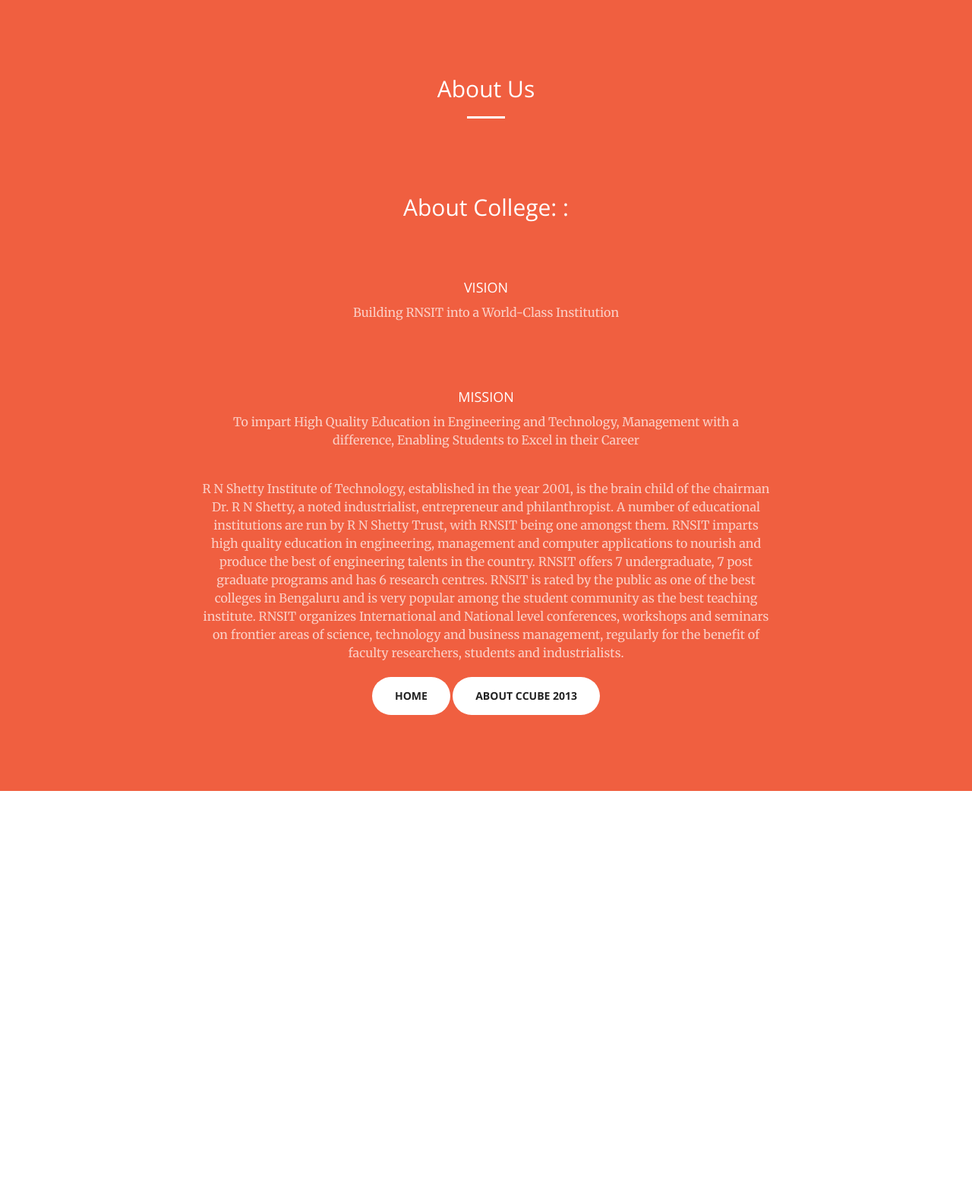
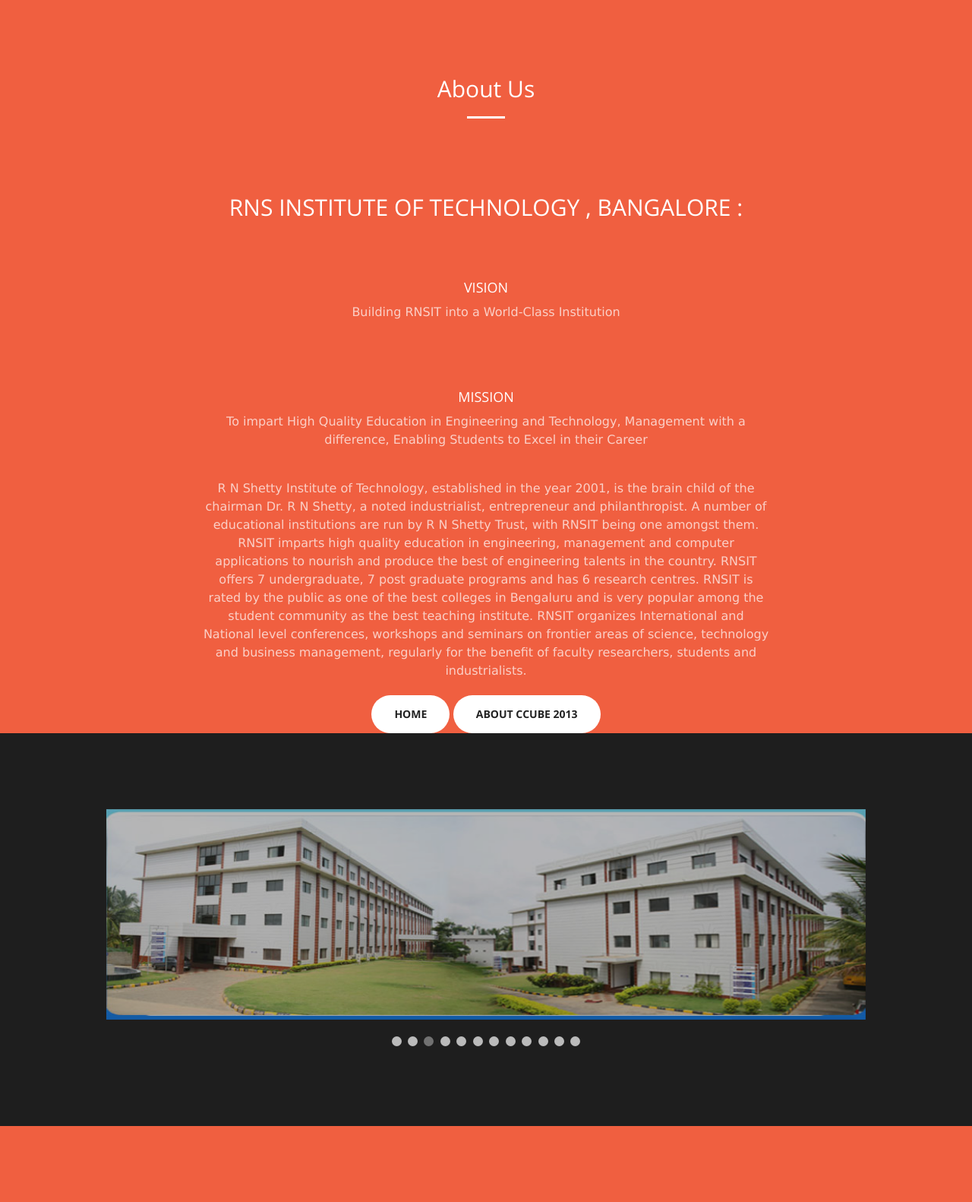
Before and after one commit to YoguBellad/ccube2017, a Jekyll site: the page built from About_Us.html, in a window 1280 px wide. Shown: the whole page at 76% size. Built offline with Jekyll 4.4.1, drawn with Linux system fonts in a browser that asks for light colours; before the commit the page ends 1041 px from its top, so only the background shows below that.

Commit message:
changes by mail 1002171240

```diff
--- a/_layouts/Abtus.html
+++ b/_layouts/Abtus.html
@@ -1,4 +1,5 @@
 <!DOCTYPE html>
+<meta name="viewport" content="width=device-width, initial-scale=1">
 <html lang="en">
 
 {% include head.html %}
@@ -13,7 +14,7 @@
          <h2 class="section-heading">About Us</h2>
                 <hr class="light">
               <br><br><br>
-              <h2 >About College: :</h2>
+              <h2 >RNS INSTITUTE OF TECHNOLOGY , BANGALORE :</h2>
 <br><br><br>
 <h4>VISION</h4>
 <p class="text-faded" >Building RNSIT into a World-Class Institution</p><br><br><br>
@@ -27,6 +28,133 @@
             </div>
         </div>
     </div>
+
+
+
+
+
+
+
+
+<section style="background-color:rgb(30,30,30);">
+
+
+<style>
+* {box-sizing:border-box}
+body {font-family: Verdana,sans-serif;}
+.mySlides {display:none}
+
+/* Slideshow container */
+.slideshow-container {
+  max-width: 1000px;
+  position: relative;
+  margin: auto;
+}
+
+
+/* The dots/bullets/indicators */
+.dot {
+  height: 13px;
+  width: 13px;
+  margin: 0 2px;
+  background-color: #bbb;
+  border-radius: 50%;
+  display: inline-block;
+  transition: background-color 0.0s ease;
+}
+
+.active {
+  background-color: #717171;
+}
+
+/* Fading animation */
+.fade {
+  -webkit-animation-name: fade;
+  -webkit-animation-duration: 2.5s;
+  animation-name: fade;
+  animation-duration: 2.5s;
+}
+
+@-webkit-keyframes fade {
+  from {opacity: .4}
+  to {opacity: 1}
+}
+
+@keyframes fade {
+  from {opacity: .4}
+  to {opacity: 1}
+}
+
+/* On smaller screens, decrease text size */
+@media only screen and (max-width: 300px) {
+  .text {font-size: 11px}
+}
+</style>
+
+
+<div class="slideshow-container">
+
+<div class="mySlides fade"><img src="img/abt/1.jpg" style="width:100%"></div>
+<div class="mySlides fade"><img src="img/abt/2.jpg" style="width:100%"></div>
+<div class="mySlides fade"><img src="img/abt/3.jpg" style="width:100%"></div>
+<div class="mySlides fade"><img src="img/abt/4.jpg" style="width:100%"></div>
+<div class="mySlides fade"><img src="img/abt/5.png" style="width:100%"></div>
+<div class="mySlides fade"><img src="img/abt/6.png" style="width:100%"></div>
+
+
+</div>
+<br>
+
+<div style="text-align:center">
+  <span class="dot"></span>
+  <span class="dot"></span>
+  <span class="dot"></span>
+  <span class="dot"></span>
+  <span class="dot"></span>
+  <span class="dot"></span>
+  <span class="dot"></span>
+  <span class="dot"></span>
+  <span class="dot"></span>
+  <span class="dot"></span>
+  <span class="dot"></span>
+  <span class="dot"></span>
+</div>
+
+<script>
+var slideIndex = 0;
+showSlides();
+
+function showSlides() {
+    var i;
+    var slides = document.getElementsByClassName("mySlides");
+    var dots = document.getElementsByClassName("dot");
+    for (i = 0; i < slides.length; i++) {
+       slides[i].style.display = "none";
+    }
+    slideIndex++;
+    if (slideIndex> slides.length) {slideIndex = 1}
+    for (i = 0; i < dots.length; i++) {
+        dots[i].className = dots[i].className.replace(" active", "");
+    }
+    slides[slideIndex-1].style.display = "block";
+    dots[slideIndex-1].className += " active";
+    setTimeout(showSlides, 2000); // Change image every 2 seconds
+}
+</script>
+
+
+
+
+</section>
+
+
+
+
+
+
+
+
+
 </section>
 </body>
 
```
Also changed, not shown: img/abt/2.jpg (added), img/abt/3.jpg (added), img/abt/4.jpg (added), img/abt/5.png (added), img/abt/6.png (added), 1 other file.
